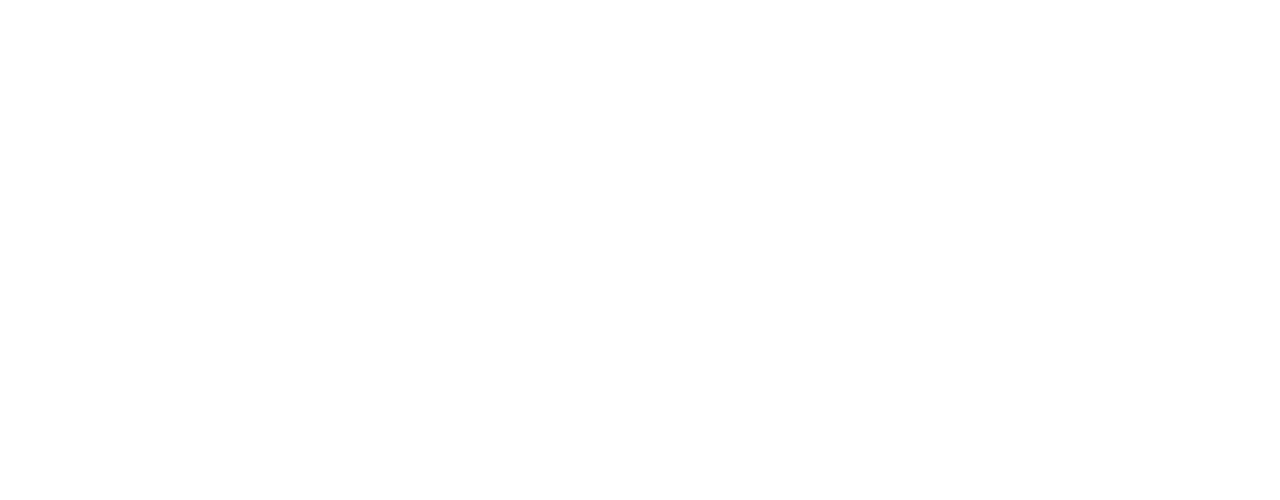
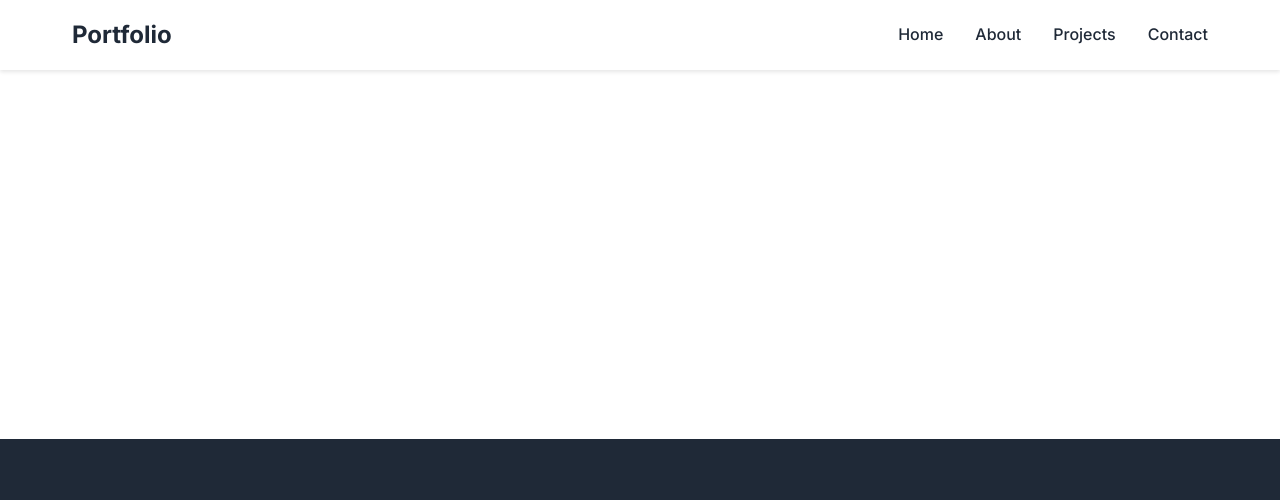
Before and after one commit to imdharmendra/dharmendra, a plain HTML site: page index.html in a window 1280 px wide. Shown: the top 500 px of the page. Drawn offline with Linux system fonts and the light colour scheme; the site is published under a folder, as on GitHub Pages, so addresses that start at the root find nothing.

Commit message:
Update index.html

```diff
--- a/index.html
+++ b/index.html
@@ -42,8 +42,8 @@
       href="https://fonts.googleapis.com/css2?family=Inter:wght@400;500;600;700;800&display=swap"
       rel="stylesheet"
     />
-    <script type="module" crossorigin src="/assets/index-B-FepfER.js"></script>
-    <link rel="stylesheet" crossorigin href="/assets/index-DpeA6Glz.css">
+    <script type="module" crossorigin src="./assets/index-B-FepfER.js"></script>
+    <link rel="stylesheet" crossorigin href="./assets/index-DpeA6Glz.css">
   </head>
   <body>
     <div id="root"></div>
```
